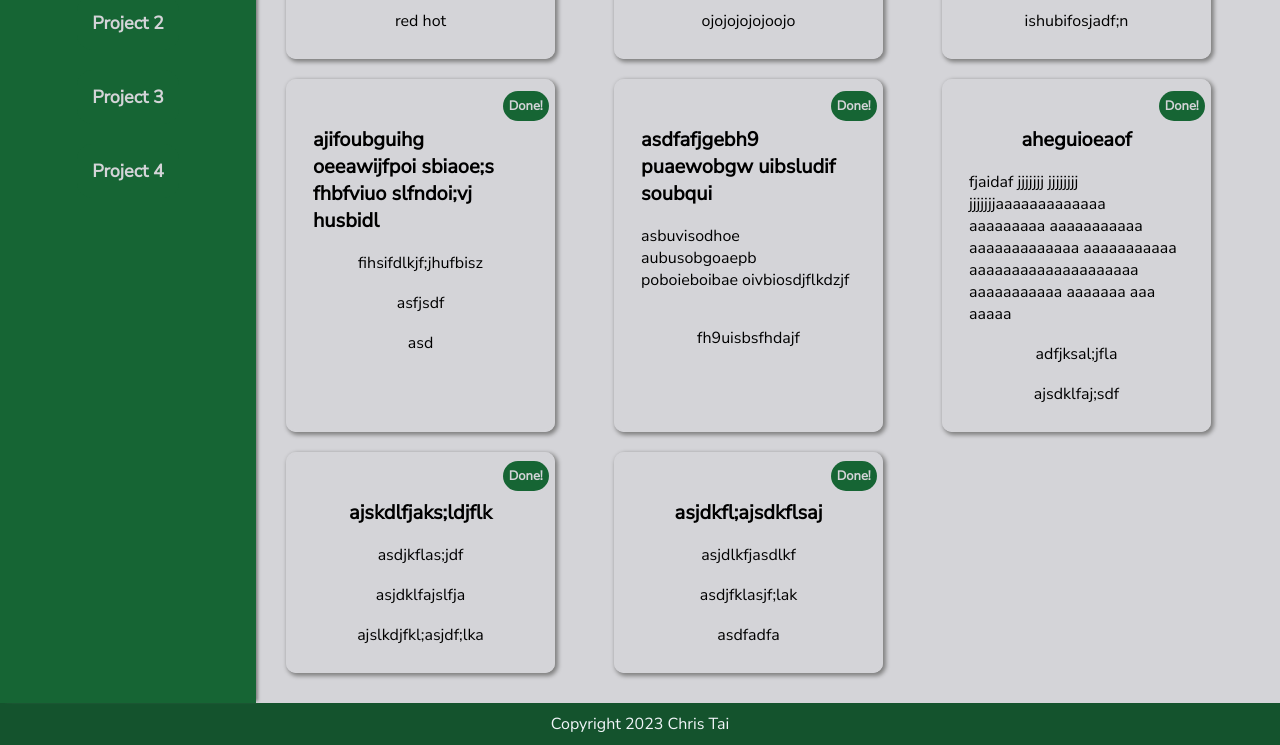
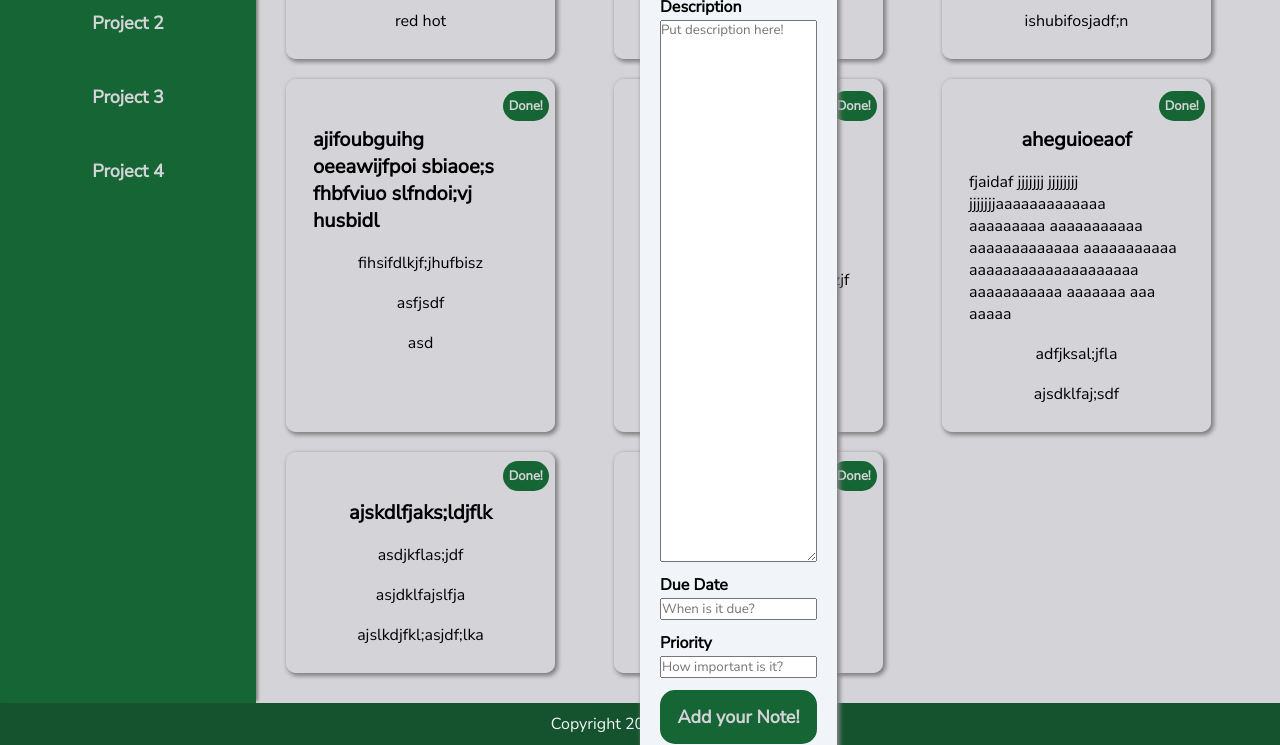
Before and after one commit to christopherctai/to-do-list, a website built with webpack: page dist/index.html in a window 1280 px wide. Shown: the part 366-1111 px from the top of the page. Built offline with nearby package versions, Linux system fonts and the light colour scheme.

Commit message:
Please work

```diff
--- a/dist/index.html
+++ b/dist/index.html
@@ -26,6 +26,7 @@
         </div>
     </div>
     <form class="add-note-form">
+        <div class="form-title">Add a Note</div>
         <div class="form-row">
             <label for="title">Title</label>
             <input type="text" id="title" name="title" placeholder="Note Title go here!">
@@ -33,14 +34,20 @@
 
         <div class="form-row">
             <label for="description">Description</label>
-            <input type="textarea" id="description" name="description" placeholder="Put description here!">
+            <textarea rows="30" id="description" name="description" placeholder="Put description here!"></textarea>
         </div>
 
         <div class="form-row">
-            <label for="dueDate">DueDate</label>
-            <input type="">
+            <label for="dueDate">Due Date</label>
+            <input type="text" name="dueDate" id="dueDate" placeholder="When is it due?">
         </div>
-        <div class="form-row"></div>
+
+        <div class="form-row">
+            <label for="priority">Priority</label>
+            <input type="text" name="priority" id="priority" placeholder="How important is it?">
+        </div>
+
+        <button class="btn submit-btn">Add your Note!</button>
     </form>
     <div class="content">
         <div class="project-title">My Project</div>
--- a/dist/style.css
+++ b/dist/style.css
@@ -97,7 +97,33 @@ body {
 }
 
 .add-note-form {
-    position: absolute;
+    z-index: 1;
+    position: fixed;
+    top: 30%;
+    left: 50%;
+
+    background-color: var(--white);
+    padding: 20px;
+    border-radius: 10px;
+    box-shadow: 2px 2px 4px 1px gray;
+
+    display: flex;
+    flex-direction: column;
+    gap: 12px;
+}
+
+.form-title {
+    font-size: 24px;
+}
+
+.form-row {
+    display: flex;
+    flex-direction: column;
+    gap: 2px;
+}
+
+label {
+    font-weight: 700;
 }
 
 .content {
```
